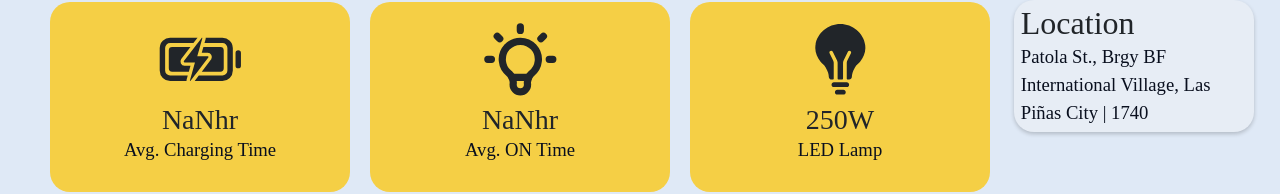
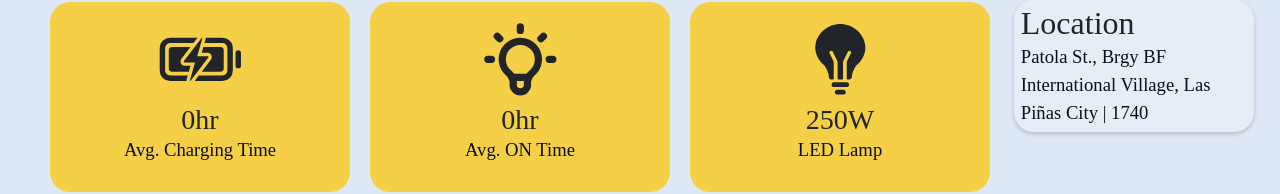
Before and after one commit to jehan023/ProjectSinag, a React (Create React App) app: page / in a window 1280 px wide. Shown: the part 465-659 px from the top of the page. Built offline with nearby package versions, Linux system fonts and the light colour scheme; no server answers; a web font is replaced by a local one.

Commit message:
edit display data when empty db

```diff
--- a/src/App.js
+++ b/src/App.js
@@ -93,6 +93,10 @@ function App() {
   const handleDash = (Dash) => {
     setDashboard(Dash);
   };
+
+  if (fetchData.length === 1) {
+    fetchData.push(['0', '00:00', 0, 0, 0, 0, 0, 0, 0, 0, 0, 0, 0]);
+  }
 
   const formattedData = fetchData.slice(1).map(row => ({
     date: row[0],
--- a/src/components/overview.js
+++ b/src/components/overview.js
@@ -89,7 +89,7 @@ function Overview(props, { setHumidityValue }) {
       return acc;
     }, []);
 
-    const highestYield = byDateFilter.reduce((acc, curr) => Math.max(acc, curr.gen_power), Number.NEGATIVE_INFINITY);
+    const highestYield = byDateFilter.reduce((acc, curr) => Math.max(acc, curr.gen_power), 0);
     return (parseFloat(highestYield).toFixed(2));
   }
 
@@ -204,14 +204,14 @@ function Overview(props, { setHumidityValue }) {
             <div className='sl-overview-card'>
               <div className='card-content'>
                 <IoBatteryCharging className='sl-icon' />
-                <h3>{avgCharging}hr</h3>
+                <h3>{isNaN(avgCharging) ? 0.00 : avgCharging}hr</h3>
                 <p>Avg. Charging Time</p>
               </div>
             </div>
             <div className='sl-overview-card'>
               <div className='card-content'>
                 <TbBulb className='sl-icon' />
-                <h3>{avgON}hr</h3>
+                <h3>{isNaN(avgON) ? 0.00 : avgON}hr</h3>
                 <p>Avg. ON Time</p>
               </div>
             </div>
--- a/src/components/reports.js
+++ b/src/components/reports.js
@@ -18,7 +18,7 @@ function Reports() {
     const callAnomalyAPI = () => {
         try {
             setLoading(true);
-            axios.get(`https://script.google.com/macros/s/AKfycbwpeVblPl-BktxtxjY_F05PQd_1oRL0fkUjpQ4RKlZIcYOo7YX0NpqYbAd2l1_jLZY5/exec?node=${reportFrom}`)
+            axios.get(`https://script.google.com/macros/s/AKfycbxYrmz38u3vKaLcyKeKLS_aNjaFZDdPlwYNNROxYXGkCGv-eUWPXx--90SkWkSow-3f/exec?node=${reportFrom}`)
                 .then(response => {
                     setReportData(response.data);
                 }).catch(error => {
```
